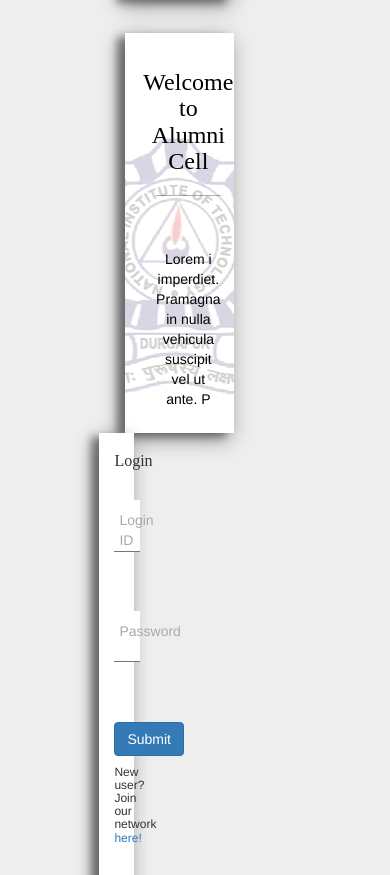
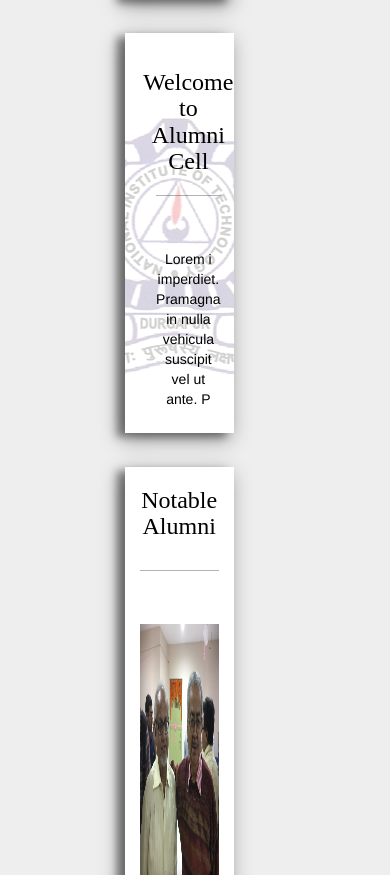
Before and after one commit to devanshgoenka97/alumni_site, a PHP site: page / in a window 390 px wide. Shown: the part 2282-3157 px from the top of the page. Run offline with PHP 8.4, Linux system fonts and the light colour scheme; some libraries are stand-ins or nearby versions.

Commit message:
Notable Alumni

```diff
--- a/cms.html
+++ b/cms.html
@@ -143,7 +143,7 @@
   </div>
 </section>
 </div>
-<!-- <div class="row modulator">
+<div class="row shadow notable-alumni-wrap">
   <div class="col-md-12">
     <h2 id="parallax-text" class="text-center">Notable Alumni</h2>
     <div class="row">
@@ -151,30 +151,18 @@
       <hr>
     </div>
   </div>
-    <div id="notablealumniCarousel" class="carousel slide" data-ride="carousel">
+  <div id="notablealumniCarousel" class="carousel slide" data-ride="carousel">
   <div class="carousel-inner">
     <div class="item active">
       <div class="row">
       <div class="col-md-4">
-      <img src="img/img1.jpg" alt="Chania" class="img-responsive">
-      <div class="carousel-caption">
-        <h3>Los Angeles</h3>
-        <p>LA is always so much fun!</p>
-      </div>
+      <img src="img/IMG_1480.JPG" alt="Chania" class="img-responsive">
+    </div>
+    <div class="col-md-4">
+      <img src="img/IMG_0357.JPG" alt="Chania" class="img-responsive">
     </div>
     <div class="col-md-4">
       <img src="img/img1.jpg" alt="Chania" class="img-responsive">
-      <div class="carousel-caption">
-        <h3>Los Angeles</h3>
-        <p>LA is always so much fun!</p>
-      </div>
-    </div>
-    <div class="col-md-4">
-      <img src="img/img1.jpg" alt="Chania" class="img-responsive">
-      <div class="carousel-caption">
-        <h3>Los Angeles</h3>
-        <p>LA is always so much fun!</p>
-      </div>
     </div>
     </div>
     </div>
@@ -204,32 +192,6 @@
     </div>
     </div>
     </div>
-
-    <div class="item">
-      <div class="row">
-      <div class="col-md-4">
-      <img src="img/img3.jpg" alt="Chania" class="img-responsive">
-      <div class="carousel-caption">
-        <h3>Los Angeles</h3>
-        <p>LA is always so much fun!</p>
-      </div>
-    </div>
-    <div class="col-md-4">
-      <img src="img/img3.jpg" alt="Chania" class="img-responsive">
-      <div class="carousel-caption">
-        <h3>Los Angeles</h3>
-        <p>LA is always so much fun!</p>
-      </div>
-    </div>
-    <div class="col-md-4">
-      <img src="img/img3.jpg" alt="Chania" class="img-responsive">
-      <div class="carousel-caption">
-        <h3>Los Angeles</h3>
-        <p>LA is always so much fun!</p>
-      </div>
-    </div>
-    </div>
-    </div>
   </div>
   <a class="left carousel-control" href="#notablealumniCarousel" data-slide="prev">
     <span class="glyphicon glyphicon-chevron-left"></span>
@@ -241,7 +203,7 @@
   </a>
 </div>
   </div>
-</div> -->
+</div>
 </div>
 <div class="col-md-2 last-card shadow">
      <div class="login-wrapper">
@@ -305,7 +267,7 @@
     </div>
     <div class="row">
     <div class="col-md-10 col-md-offset-1 text-center shadow messagewrapper">
-    	<h2>Message from the Dean(AOT&P)</h2>
+    	<h3 class="font">Message from the Dean(AOTP)</h3>
     	<hr>
     	Lorem ipsum dolor sit amet, consectetur adipiscing elit. Vivamus sed lorem quis felis elementum iaculis eget a nibh. Vestibulum at sem auctor libero posuere euismod. Phasellus iaculis diam quis varius lacinia. Nunc laoreet consectetur turpis quis tristique. Proin dignissim posuere ante ut consectetur. Cras fermentum hendrerit blandit. Duis finibus mattis nunc, in laoreet metus porta vehicula. Pellentesque pretium nisi lectus, sit amet vulputate augue pharetra ut. Cras sollicitudin eget lectus vitae egestas. Cras non justo ipsum. Suspendisse sagittis est eget arcu consequat, ut commodo elit dapibus. Nam non purus lorem. Pellentesque nec augue nec nunc ultrices efficitur ac ut ex. Curabitur bibendum aliquam nibh, id convallis sapien luctus eu. Curabitur consequat, erat eget hendrerit sodales, erat metus efficitur felis, eget posuere lorem ligula nec nunc.
 Mauris dapibus convallis tellus varius suscipit. Nam venenatis diam maximus lorem dignissim elementum. Etiam bibendum velit vel euismod consectetur. Quisque sapien ex, tincidunt vel dolor et, fringilla luctus turpis. In sodales nisl ipsum, sit amet vulputate libero pellentesque id. Sed vel rutrum magna. Ut gravida lectus semper, pellentesque massa id, dignissim enim. Nullam id lacus libero. Vestibulum varius massa eget metus volutpat malesuada. Sed lobortis elementum ornare. Aliquam elementum id orci eu vehicula. Ut congue ligula in feugiat luctus. Nulla sagittis orci vel libero ultricies, quis sagittis eros bibendum.
--- a/css/content.css
+++ b/css/content.css
@@ -39,11 +39,15 @@
 	margin-bottom: 1vh;
 }
 
+.font{
+  font-family: 'Raleway';
+}
+
 #mainheader{
    font-size: 3.2vh;
    margin-top: 4vh;
    margin-bottom: 2vh;
-   border-bottaom: 0.2px solid blue;
+   border-bottom: 0.2px solid blue;
 }
 
 #aims-wrap{
@@ -185,7 +189,7 @@
 .carousel-inner>.item>.row>.col-md-4>img{
 	box-shadow: -8px 4px 8px 0 rgba(0, 0, 0, 0.4), -4px 6px 20px 0 rgba(0, 0, 0, 0.4);
 	width: 100%;
-	height: 300px;
+	height: 30vh;
 }
 
 #newreg{
@@ -211,7 +215,7 @@
   z-index: -1;
   background-image: url("../img/blue-logo.png");
   width: 100%;
-  height: 100%;
+  height: 360px;
   background-repeat: no-repeat;
   background-position: center;
   background-attachment: fixed;
@@ -222,6 +226,12 @@
    position: absolute;
    top:4%;
    left: 15%;
+}
+
+.notable-alumni-wrap{
+  background-color: white;
+  margin-top: 4vh;
+  padding-bottom: 4vh;
 }
 
 #parallax-text{
```
